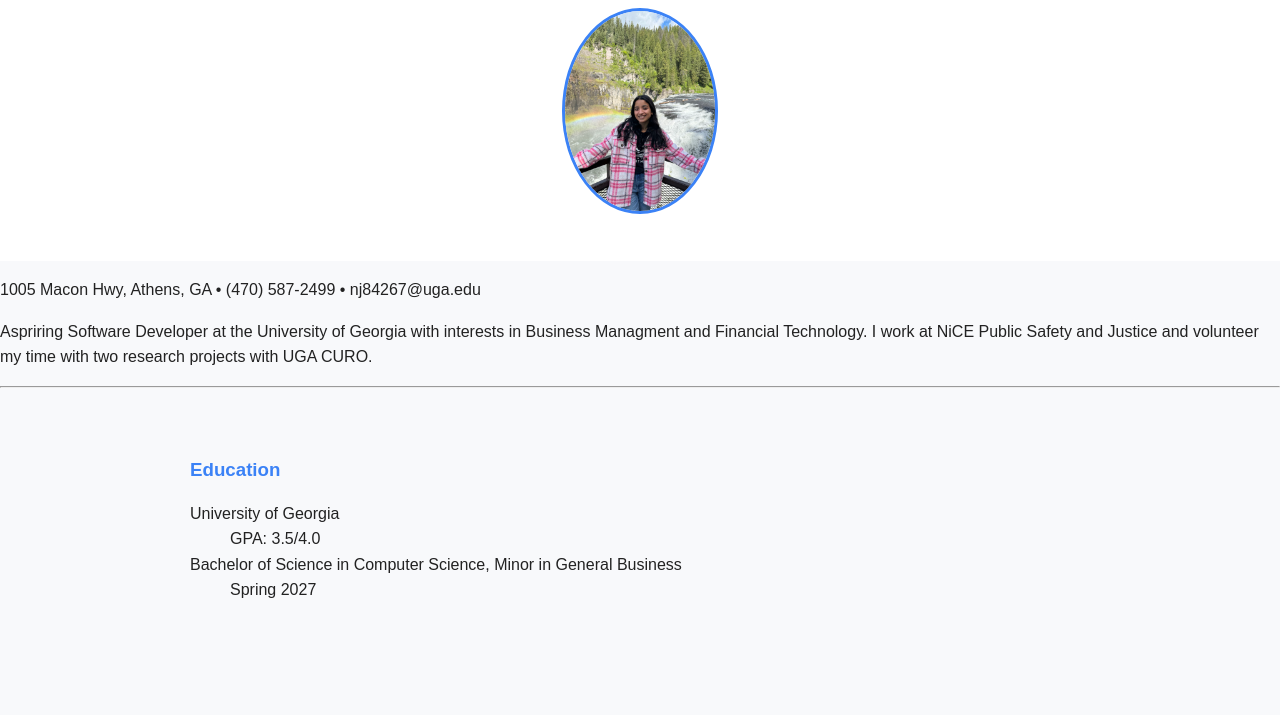
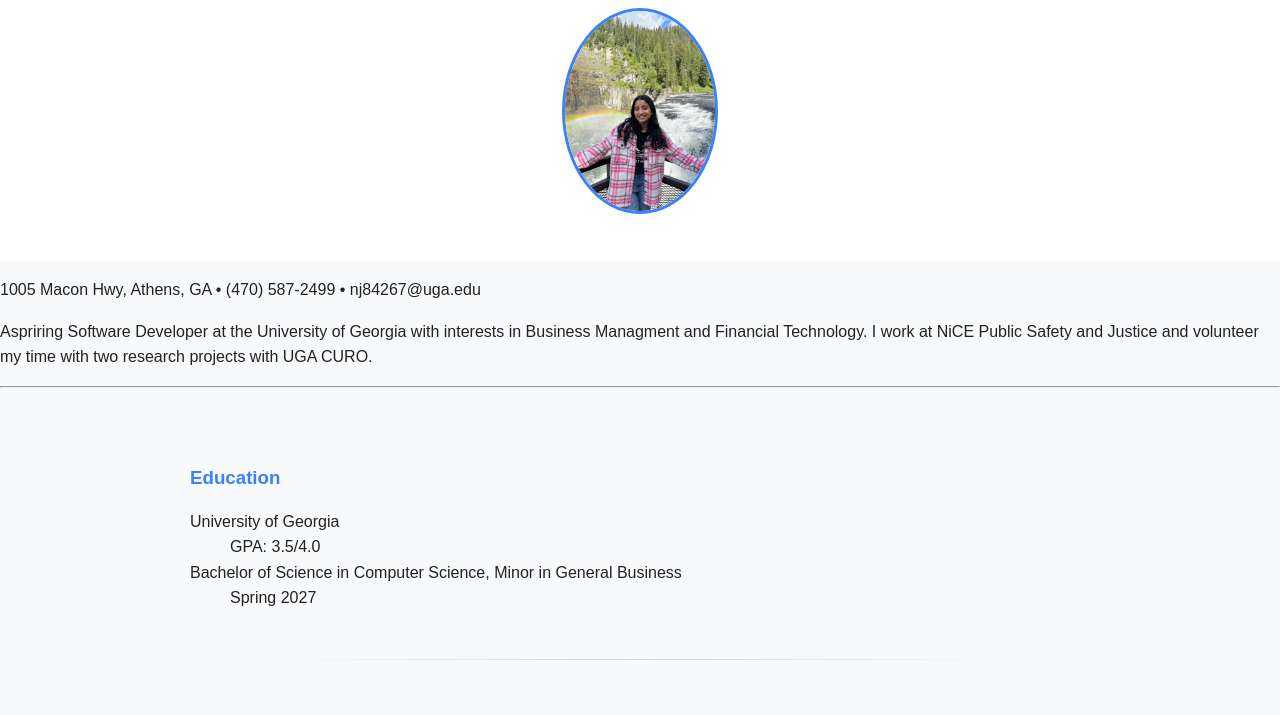
Before and after one commit to njosh1/njosh1.github.io, a website: page index.html in a window 1280 px wide. Shown: the part 218-933 px from the top of the page. Drawn offline with Linux system fonts and the light colour scheme.

Commit message:
Update style.css (added dividers)

```diff
--- a/style.css
+++ b/style.css
@@ -106,3 +106,22 @@ footer {
   background-color: white;
   border-top: 2px solid var(--accent);
 }
+
+/* ===== SECTION DIVIDERS ===== */
+
+section {
+  padding: 3rem 2rem;
+  max-width: 900px;
+  margin: auto;
+  position: relative;
+}
+
+/* Divider line between sections */
+section:not(:last-child)::after {
+  content: "";
+  display: block;
+  height: 1px;
+  width: 80%;
+  margin: 3rem auto 0 auto;
+  background: linear-gradient(to right, transparent, #d1d5db, transparent);
+}
```
